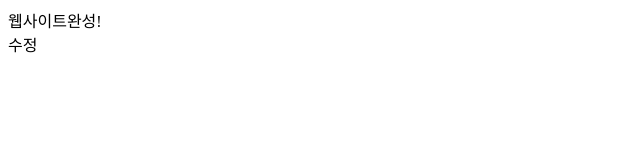
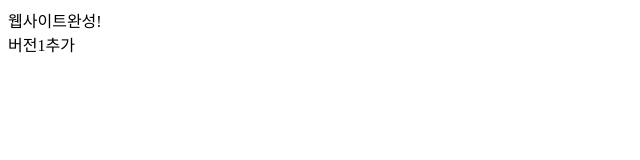
Before and after one commit to sjs1760/project0801, a plain HTML site: page index.html in a window 1280 px wide. Shown: the full height of the page, 0-640 px from the left. Drawn offline with Linux system fonts and the light colour scheme.

Commit message:
버전1추가

```diff
--- a/index.html
+++ b/index.html
@@ -10,6 +10,6 @@
  </head>
  <body>
   웹사이트완성!<br>
-  수정
+  버전1추가
  </body>
 </html>
```
